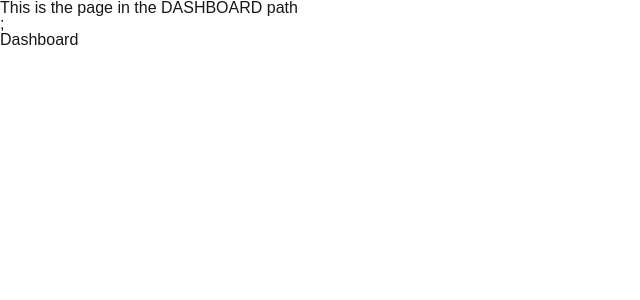
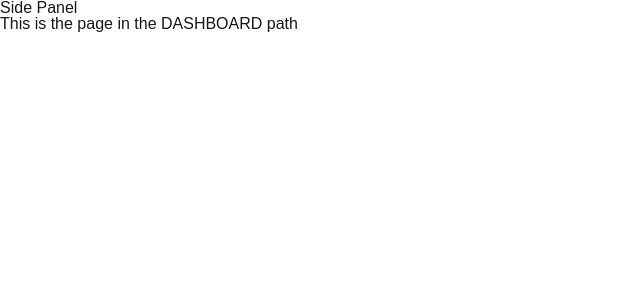
Before and after one commit to somospragma/frontend-nextjs-v15, a Next.js app: page /dashboard in a window 1280 px wide. Shown: the top 300 px of the page, without its empty margins (0-640 px from the left). Built offline with nearby package versions, Linux system fonts and the light colour scheme.

Commit message:
refactor: minor syntax changes

```diff
--- /dev/null
+++ b/src/app/(exampleGroup)/dashboard/customers/page.tsx
@@ -0,0 +1,3 @@
+export default function Page() {
+  return <p>Customers Page</p>;
+}
--- /dev/null
+++ b/src/app/(exampleGroup)/dashboard/invoices/page.tsx
@@ -0,0 +1,3 @@
+export default function Page() {
+  return <p>Invoices Page</p>;
+}
--- /dev/null
+++ b/src/app/(exampleGroup)/dashboard/layout.tsx
@@ -0,0 +1,14 @@
+import { ReactNode } from 'react';
+
+export default function Layout({ children }: Readonly<{ children: ReactNode }>) {
+  return (
+    <div>
+      <div>
+        <aside>
+          <h2>Side Panel</h2>
+        </aside>
+      </div>
+      <div>{children}</div>
+    </div>
+  );
+}
--- a/src/app/(exampleGroup)/dashboard/page.tsx
+++ b/src/app/(exampleGroup)/dashboard/page.tsx
@@ -1,12 +1,10 @@
 import { Title } from '@/components/atoms';
 
-const page = () => {
+export default function Page() {
   return (
     <section>
-      <h1>This is the page in the DASHBOARD path</h1>;
-      <Title title='Dashboard' />
+      <h1>This is the page in the DASHBOARD path</h1>
+      <Title title='' />
     </section>
   );
-};
-
-export default page;
+}
--- a/src/app/(root)/page.tsx
+++ b/src/app/(root)/page.tsx
@@ -3,8 +3,9 @@ import Image from 'next/image';
 import { Title } from '@/components/atoms';
 
 import styles from './page.module.scss';
-// import type { Metadata } from "next";
-/* import {
+
+/* import type { Metadata } from "next";
+import {
   NEXT_PUBLIC_CONTENTFUL_ACCESS_TOKEN,
   NEXT_PUBLIC_CONTENTFUL_SPACE_ID,
 } from "@/config/environments"; */
```
Also changed, not shown: src/app/(exampleGroup)/login/page.tsx (+3 -5 lines), src/app/layout.tsx (+6 -8 lines), src/config/fonts.ts (+7 -8 lines).
